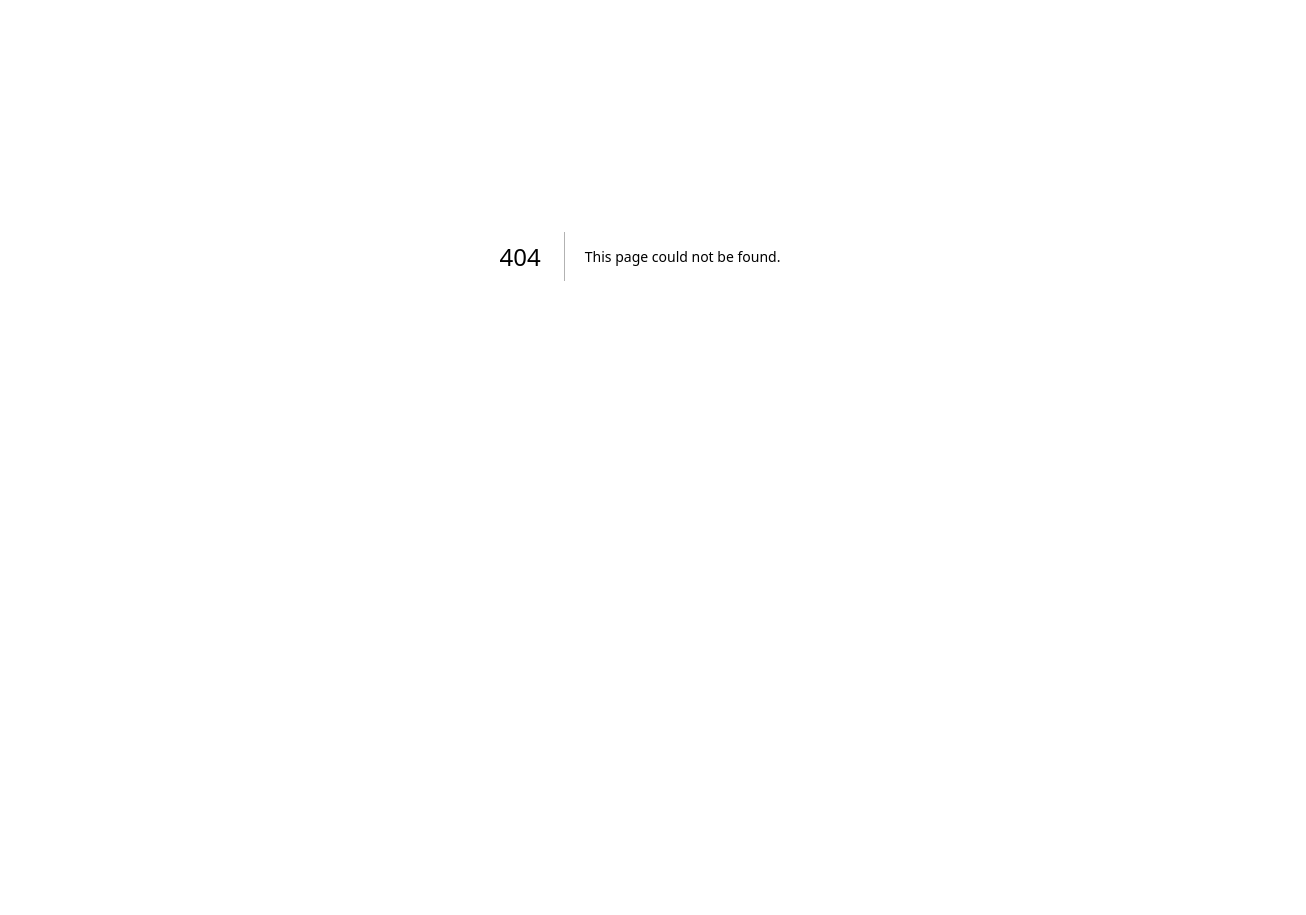
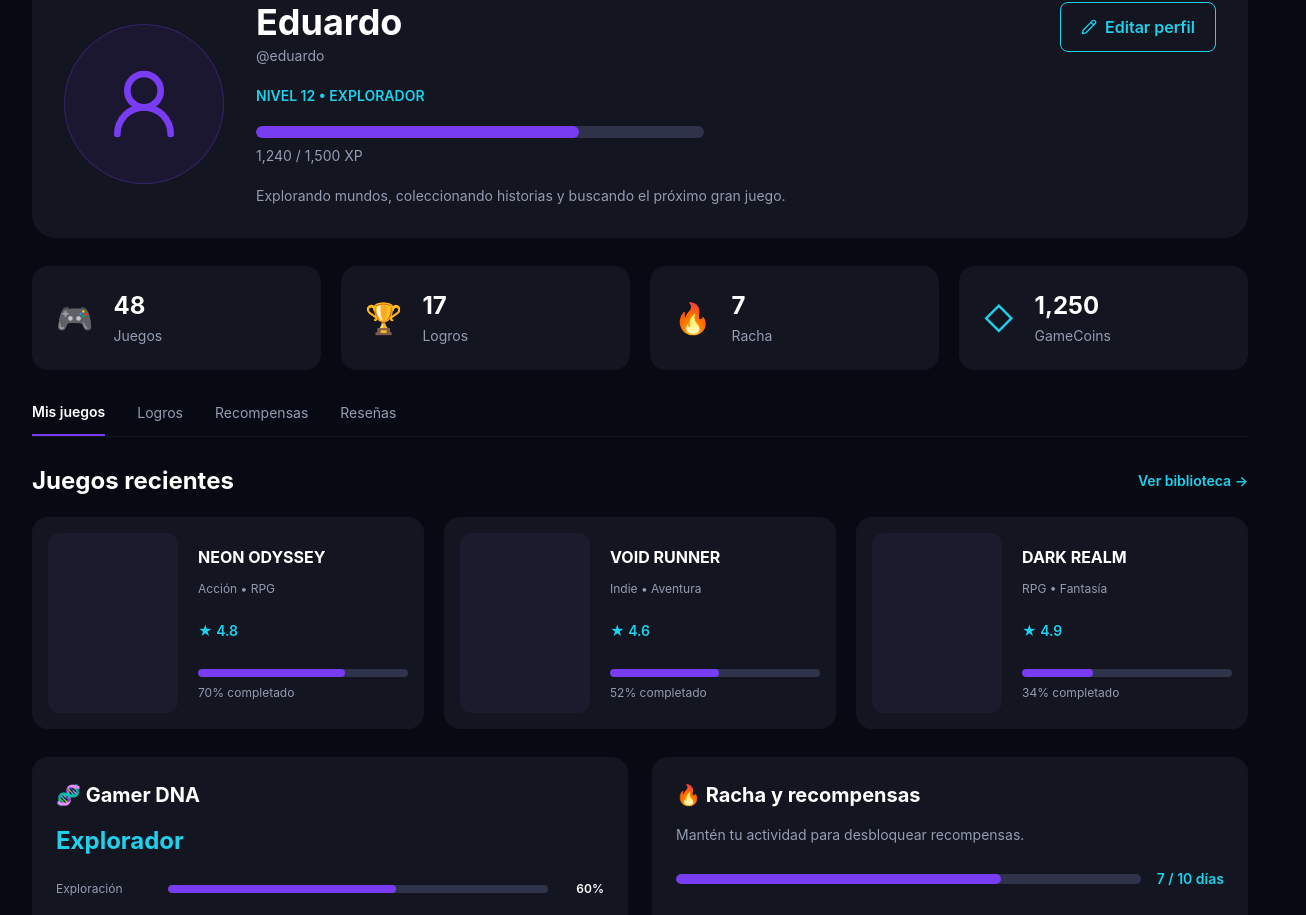
Before and after one commit to sergiam071105-ai/Vini-Games, a Next.js app: page /profile in a window 1280 px wide. Before the commit this address had no page. Shown: the part 144-1059 px from the top of the page, 1306 px wide, since content can reach past the window. Before the commit the page ends 800 px from the top, so only its background shows below. Built offline with nearby package versions, Linux system fonts and the light colour scheme; no server answers.

Commit message:
Sprint 1: perfil gamer y Gamer DNA

```diff
--- /dev/null
+++ b/app/(store)/profile/page.tsx
@@ -0,0 +1,249 @@
+import { UserRound, Pencil } from "lucide-react";
+import Button from "@/components/ui/button";
+export default function ProfilePage() {
+  return (
+    <div className="w-full text-white">
+      <section className="rounded-3xl bg-[#131521] p-8">
+        <div className="flex flex-col gap-8 md:flex-row md:items-center">
+          <div className="flex h-40 w-40 shrink-0 items-center justify-center rounded-full border border-[#783DF2]/30 bg-[#1C1730]">
+            <UserRound className="h-20 w-20 text-[#783DF2]" />
+          </div>
+
+          <div className="flex-1">
+            <h1 className="text-4xl font-bold">Eduardo</h1>
+
+            <p className="mt-1 text-sm text-[#949CB2]">@eduardo</p>
+
+            <p className="mt-5 text-sm font-semibold text-[#1FD1EB]">
+              NIVEL 12 • EXPLORADOR
+            </p>
+
+            <div className="mt-5 max-w-md">
+              <div className="h-3 overflow-hidden rounded-full bg-[#2E334A]">
+                <div className="h-full w-[72%] rounded-full bg-[#783DF2]" />
+              </div>
+
+              <p className="mt-2 text-sm text-[#949CB2]">1,240 / 1,500 XP</p>
+            </div>
+
+            <p className="mt-5 text-sm text-[#949CB2]">
+              Explorando mundos, coleccionando historias y buscando el próximo
+              gran juego.
+            </p>
+          </div>
+
+          <Button
+            variant="secondary"
+            className="self-start flex items-center gap-2"
+          >
+            <Pencil className="h-4 w-4" />
+            Editar perfil
+          </Button>
+        </div>
+      </section>
+      {/* Estadísticas del perfil */}
+      <section className="mt-7 grid grid-cols-1 gap-5 sm:grid-cols-2 lg:grid-cols-4">
+        <div className="rounded-2xl bg-[#131521] p-6">
+          <div className="flex items-center gap-5">
+            <span className="text-3xl">🎮</span>
+
+            <div>
+              <p className="text-2xl font-bold">48</p>
+              <p className="mt-1 text-sm text-[#949CB2]">Juegos</p>
+            </div>
+          </div>
+        </div>
+
+        <div className="rounded-2xl bg-[#131521] p-6">
+          <div className="flex items-center gap-5">
+            <span className="text-3xl">🏆</span>
+
+            <div>
+              <p className="text-2xl font-bold">17</p>
+              <p className="mt-1 text-sm text-[#949CB2]">Logros</p>
+            </div>
+          </div>
+        </div>
+
+        <div className="rounded-2xl bg-[#131521] p-6">
+          <div className="flex items-center gap-5">
+            <span className="text-3xl">🔥</span>
+
+            <div>
+              <p className="text-2xl font-bold">7</p>
+              <p className="mt-1 text-sm text-[#949CB2]">Racha</p>
+            </div>
+          </div>
+        </div>
+
+        <div className="rounded-2xl bg-[#131521] p-6">
+          <div className="flex items-center gap-5">
+            <span className="text-3xl text-[#1FD1EB]">◇</span>
+
+            <div>
+              <p className="text-2xl font-bold">1,250</p>
+              <p className="mt-1 text-sm text-[#949CB2]">GameCoins</p>
+            </div>
+          </div>
+        </div>
+      </section>
+      {/* Navegación del perfil */}
+      <section className="mt-8">
+        <div className="flex gap-8 border-b border-white/5">
+          <button className="border-b-2 border-[#783DF2] pb-3 text-sm font-semibold text-white">
+            Mis juegos
+          </button>
+
+          <button className="pb-3 text-sm text-[#949CB2]">Logros</button>
+
+          <button className="pb-3 text-sm text-[#949CB2]">Recompensas</button>
+
+          <button className="pb-3 text-sm text-[#949CB2]">Reseñas</button>
+        </div>
+      </section>
+
+      {/* Juegos recientes */}
+      <section className="mt-7">
+        <div className="mb-5 flex items-center justify-between">
+          <h2 className="text-2xl font-bold">Juegos recientes</h2>
+
+          <button className="text-sm font-semibold text-[#1FD1EB]">
+            Ver biblioteca →
+          </button>
+        </div>
+
+        <div className="grid grid-cols-1 gap-5 lg:grid-cols-3">
+          {/* Juego 1 */}
+          <div className="flex gap-5 rounded-2xl bg-[#131521] p-4">
+            <div className="h-[180px] w-[130px] shrink-0 rounded-xl bg-[#1A1C2E]" />
+
+            <div className="flex flex-1 flex-col py-3">
+              <h3 className="font-bold">NEON ODYSSEY</h3>
+
+              <p className="mt-3 text-xs text-[#949CB2]">Acción • RPG</p>
+
+              <p className="mt-6 text-sm font-semibold text-[#1FD1EB]">★ 4.8</p>
+
+              <div className="mt-auto">
+                <div className="h-2 overflow-hidden rounded-full bg-[#2E334A]">
+                  <div className="h-full w-[70%] rounded-full bg-[#783DF2]" />
+                </div>
+
+                <p className="mt-2 text-xs text-[#949CB2]">70% completado</p>
+              </div>
+            </div>
+          </div>
+
+          {/* Juego 2 */}
+          <div className="flex gap-5 rounded-2xl bg-[#131521] p-4">
+            <div className="h-[180px] w-[130px] shrink-0 rounded-xl bg-[#1A1C2E]" />
+
+            <div className="flex flex-1 flex-col py-3">
+              <h3 className="font-bold">VOID RUNNER</h3>
+
+              <p className="mt-3 text-xs text-[#949CB2]">Indie • Aventura</p>
+
+              <p className="mt-6 text-sm font-semibold text-[#1FD1EB]">★ 4.6</p>
+
+              <div className="mt-auto">
+                <div className="h-2 overflow-hidden rounded-full bg-[#2E334A]">
+                  <div className="h-full w-[52%] rounded-full bg-[#783DF2]" />
+                </div>
+
+                <p className="mt-2 text-xs text-[#949CB2]">52% completado</p>
+              </div>
+            </div>
+          </div>
+
+          {/* Juego 3 */}
+          <div className="flex gap-5 rounded-2xl bg-[#131521] p-4">
+            <div className="h-[180px] w-[130px] shrink-0 rounded-xl bg-[#1A1C2E]" />
+
+            <div className="flex flex-1 flex-col py-3">
+              <h3 className="font-bold">DARK REALM</h3>
+
+              <p className="mt-3 text-xs text-[#949CB2]">RPG • Fantasía</p>
+
+              <p className="mt-6 text-sm font-semibold text-[#1FD1EB]">★ 4.9</p>
+
+              <div className="mt-auto">
+                <div className="h-2 overflow-hidden rounded-full bg-[#2E334A]">
+                  <div className="h-full w-[34%] rounded-full bg-[#783DF2]" />
+                </div>
+
+                <p className="mt-2 text-xs text-[#949CB2]">34% completado</p>
+              </div>
+            </div>
+          </div>
+        </div>
+      </section>
+      {/* Gamer DNA y recompensas */}
+      <section className="mt-7 grid grid-cols-1 gap-6 lg:grid-cols-2">
+        {/* Gamer DNA */}
+        <div className="rounded-2xl bg-[#131521] p-6">
+          <h2 className="text-xl font-bold">🧬 Gamer DNA</h2>
+
+          <h3 className="mt-4 text-2xl font-bold text-[#1FD1EB]">Explorador</h3>
+
+          <div className="mt-6 space-y-5">
+            {/* Exploración */}
+            <div className="flex items-center gap-4">
+              <p className="w-24 text-xs text-[#949CB2]">Exploración</p>
+
+              <div className="h-2 flex-1 overflow-hidden rounded-full bg-[#2E334A]">
+                <div className="h-full w-[60%] rounded-full bg-[#783DF2]" />
+              </div>
+
+              <p className="w-10 text-right text-xs font-semibold">60%</p>
+            </div>
+
+            {/* Narrativa */}
+            <div className="flex items-center gap-4">
+              <p className="w-24 text-xs text-[#949CB2]">Narrativa</p>
+
+              <div className="h-2 flex-1 overflow-hidden rounded-full bg-[#2E334A]">
+                <div className="h-full w-[24%] rounded-full bg-[#783DF2]" />
+              </div>
+
+              <p className="w-10 text-right text-xs font-semibold">24%</p>
+            </div>
+
+            {/* Colección */}
+            <div className="flex items-center gap-4">
+              <p className="w-24 text-xs text-[#949CB2]">Colección</p>
+
+              <div className="h-2 flex-1 overflow-hidden rounded-full bg-[#2E334A]">
+                <div className="h-full w-[16%] rounded-full bg-[#783DF2]" />
+              </div>
+
+              <p className="w-10 text-right text-xs font-semibold">16%</p>
+            </div>
+          </div>
+        </div>
+
+        {/* Racha y recompensas */}
+        <div className="rounded-2xl bg-[#131521] p-6">
+          <h2 className="text-xl font-bold">🔥 Racha y recompensas</h2>
+
+          <p className="mt-4 text-sm text-[#949CB2]">
+            Mantén tu actividad para desbloquear recompensas.
+          </p>
+
+          <div className="mt-6 flex items-center gap-4">
+            <div className="h-2.5 flex-1 overflow-hidden rounded-full bg-[#2E334A]">
+              <div className="h-full w-[70%] rounded-full bg-[#783DF2]" />
+            </div>
+
+            <p className="text-sm font-semibold text-[#1FD1EB]">7 / 10 días</p>
+          </div>
+
+          <p className="mt-6 text-sm">Próxima recompensa: Avatar épico</p>
+
+          <button className="mt-6 rounded-xl bg-[#783DF2] px-8 py-3 text-sm font-semibold transition hover:bg-[#8B4DFF]">
+            Ver recompensas
+          </button>
+        </div>
+      </section>
+    </div>
+  );
+}
```
